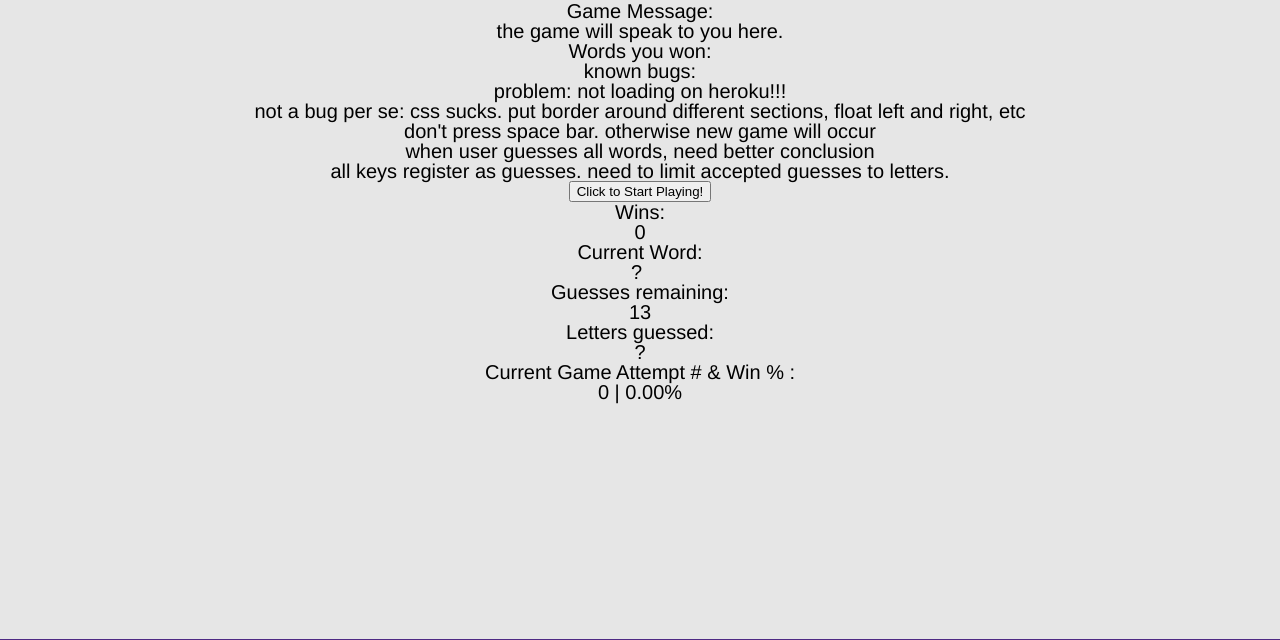
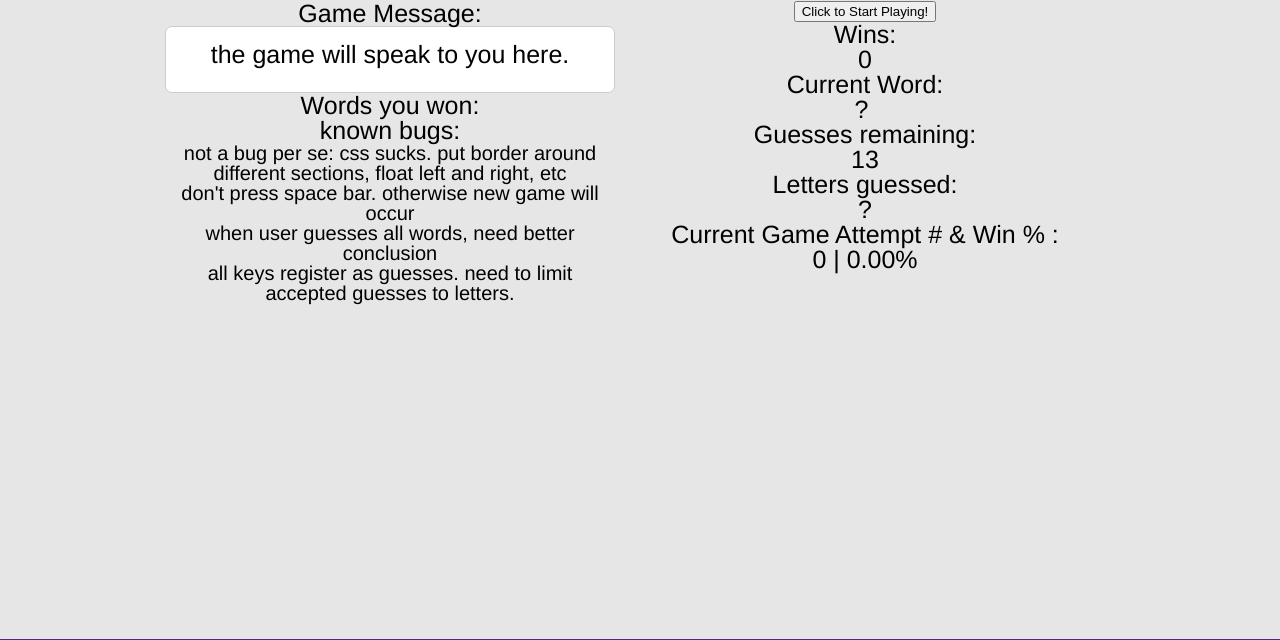
Before and after one commit to nmsb10/week-3-game, a PHP site: page / in a window 1280 px wide. Shown: the part 104-744 px from the top of the page. Run offline with PHP 8.4, Linux system fonts and the light colour scheme.

Commit message:
updated some css

```diff
--- a/assets/css/style.css
+++ b/assets/css/style.css
@@ -24,7 +24,7 @@ h1, h2, h3{
 
 p{
 	font-family: "Helvetica", 'Helvetica Neue', Arial, sans-serif;
-	font-size: 20px;
+	font-size: 25px;
 	font-weight: 400;
 	color: #000000;
 	text-align: center;
@@ -36,6 +36,31 @@ ul, li{
 	font-weight: 400;
 	color: #000000;
 	text-align: center;
+}
+
+.primary-game{
+	width: 950px;
+	height: auto;
+	margin-left: auto;
+	margin-right: auto;
+}
+
+.leftside-winning-stats{
+	width: 450px;
+	float:left;
+}
+
+#game-message{
+	background-color:#ffffff;
+	padding: 15px 25px 25px 25px;
+	/* border: width style color; */
+	border:1px solid #cccccc;
+	border-radius: 7px;
+}
+
+.rightside-game-status{
+	width: 500px;
+	float:left;
 }
 
 #start-button{
--- a/assets/javascript/game.js
+++ b/assets/javascript/game.js
@@ -235,6 +235,8 @@ function startPlaying() {
 
 //document.queryselector??
 //use a switch statement??
+//functions that return values??
+//indexOf (returns -1 if not in there)
 
 // arrayName.indexOf("elementInTheArray") = returns the
 // index number of that element
--- a/index.html
+++ b/index.html
@@ -38,7 +38,6 @@
 				  known bugs:
 				</p>
 				<ul>
-				<li>problem: not loading on heroku!!!</li>
 				<li>not a bug per se: css sucks. put border around different sections, float left and right, etc</li>
 				<li>don't press space bar. otherwise new game will occur</li>
 				<li>when user guesses all words, need better conclusion</li>
```
